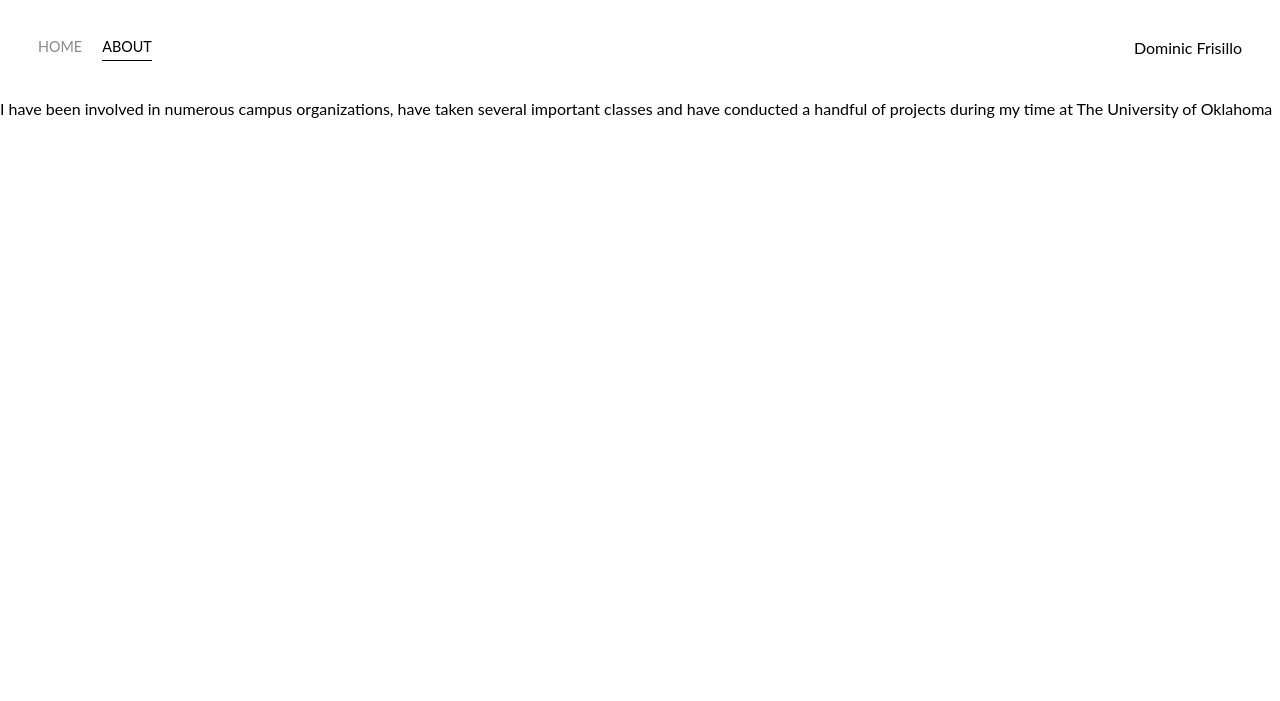
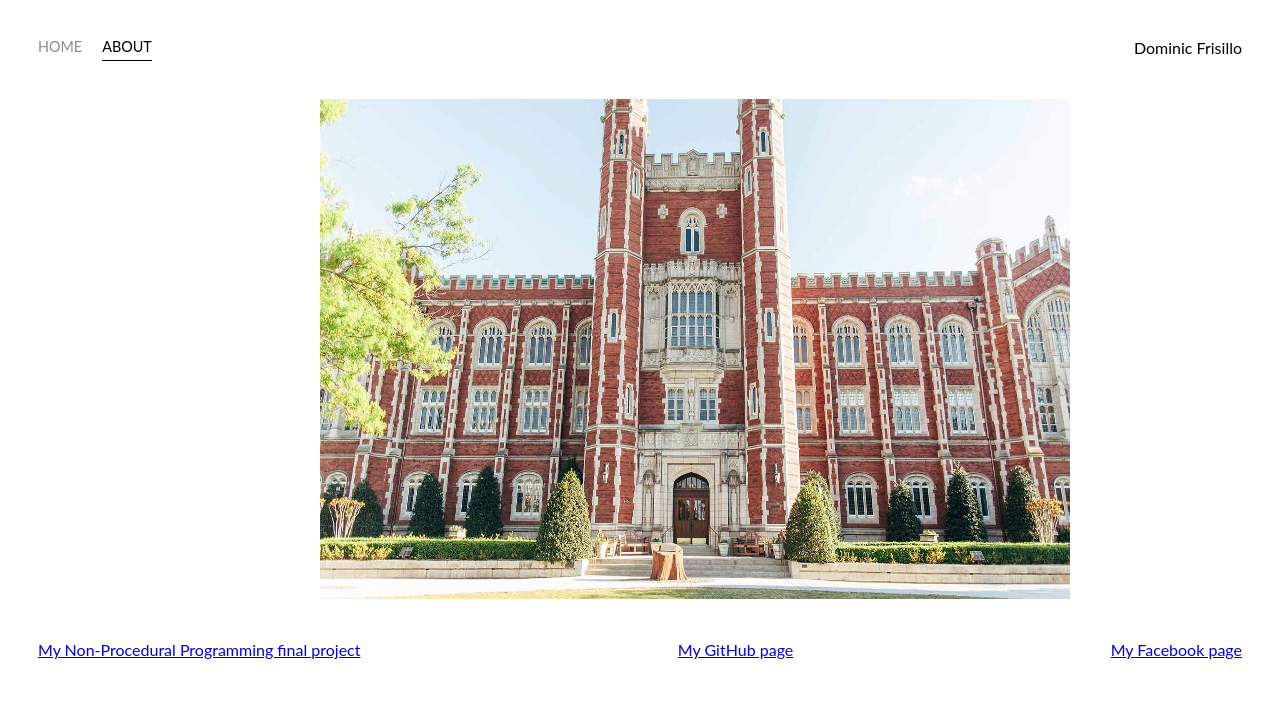
Before and after one commit to dfrisillo/Dominic-Frisillo-Website, a plain HTML site: page about.html in a window 1280 px wide. Drawn offline with Linux system fonts and the light colour scheme; grey boxes are pictures that could not be loaded.

Commit message:
CSS still not showing up on GitHub page :/

```diff
--- a/StyleSheet1.css
+++ b/StyleSheet1.css
@@ -116,6 +116,7 @@ portfolio-img-background{
 body {
     font-family: "Lato", sans-serif;
     margin: 0px;
+    width:100%;
 }
 
 
@@ -160,7 +161,6 @@ body {
 .active-nav-link {
     border-bottom: 1px solid black;
 }
-
 
 
 .active-nav-link a {
@@ -276,3 +276,22 @@ body {
 .profile-content-wrapper h1 {
     color: lightseagreen;
 }
+
+.container1 {
+    object-fit: cover;
+    display: block;
+    margin-left: auto;
+    margin-right: auto;
+    width: 50%;
+    top:25%;
+}
+
+.container2 {
+    display: flex;
+    justify-content: space-between;
+    padding: 38px;
+    object-position: bottom;
+    color: #8a8a8a;
+    text-decoration: none;
+    transition: color 0.5s;
+}
--- a/about.html
+++ b/about.html
@@ -73,11 +73,29 @@
         </div>
 
 
-        I have been involved in numerous campus organizations, have taken several important classes and have conducted a handful of
-        projects during my time at The University of Oklahoma
+        <div class="dom-pic" style="background-image:url(images/dom.jpg)"></div>
 
 
-        <!--<h3>My name is Dominic Frisillo. I am currently a senior at the University of Oklahoma studying Management Information Systems.</h3>-->
+
+
+        <div class="container1">
+            <img src="images/ou.jpg" height="500" width="750">
+
+        </div>
+
+
+
+        <div class="container2">
+
+            <a href="https://github.com/dfrisillo/MIS-3033-Project">My Non-Procedural Programming final project</a>
+
+            <a href="https://github.com/dfrisillo">My GitHub page</a>
+
+            <a href="https://www.facebook.com/dominic.frisillo">My Facebook page</a>
+
+        </div>
+
+
 
 
 
```
Also changed, not shown: index.html (+1 -55 lines), Images/ou.jpg (added), 1 other file. Lines whose indentation alone changed are shown as unchanged.
